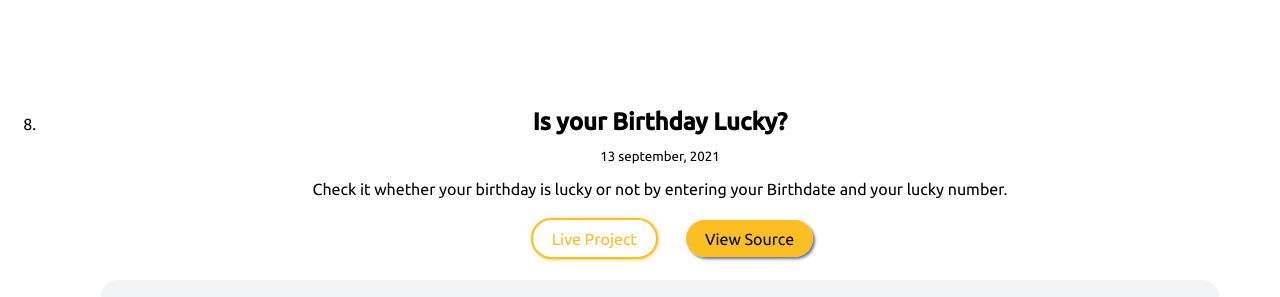
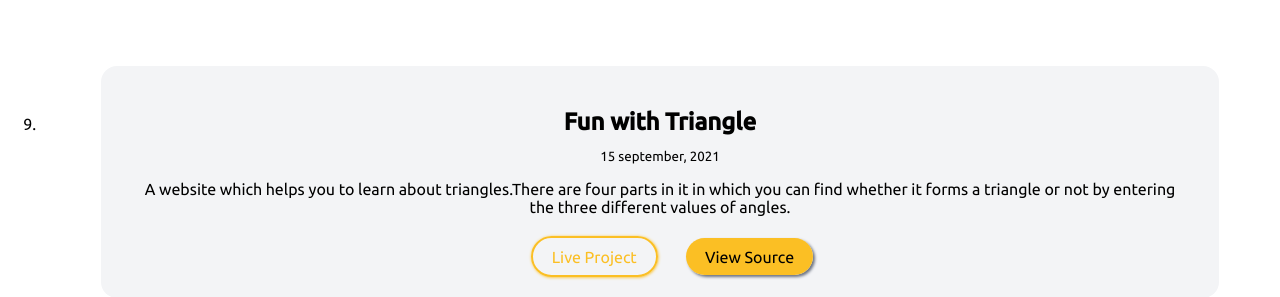
Before and after one commit to mariyasada/sadamariya_portfolio, a plain HTML site: page projects.html in a window 1280 px wide. Shown: the part 655-952 px from the top of the page. Drawn offline with Linux system fonts and the light colour scheme.

Commit message:
Update projects.html

```diff
--- a/projects.html
+++ b/projects.html
@@ -29,6 +29,15 @@
 </header>
 
 <ol reversed>
+    <li>
+        <article class="showcase-project  container container-center ow">
+            <h1>Fun with Triangle</h1>
+            <small>15 september, 2021</small>
+            <p> A website which helps you to learn about triangles.There are four parts in it in which you can find whether it forms a triangle or not by entering the three different values of angles.</p>
+            <a class="link link-secondary" href="https://quizabouttriangle.netlify.app/">Live Project</a>
+          <a class="link link-primary" href="https://github.com/mariyasada/fun-with-triangle">View Source</a>
+        </article>
+    </li>
     <li>
         <article class="showcase-project  container container-center">
             <h1>Is your Birthday Lucky?</h1>
```
